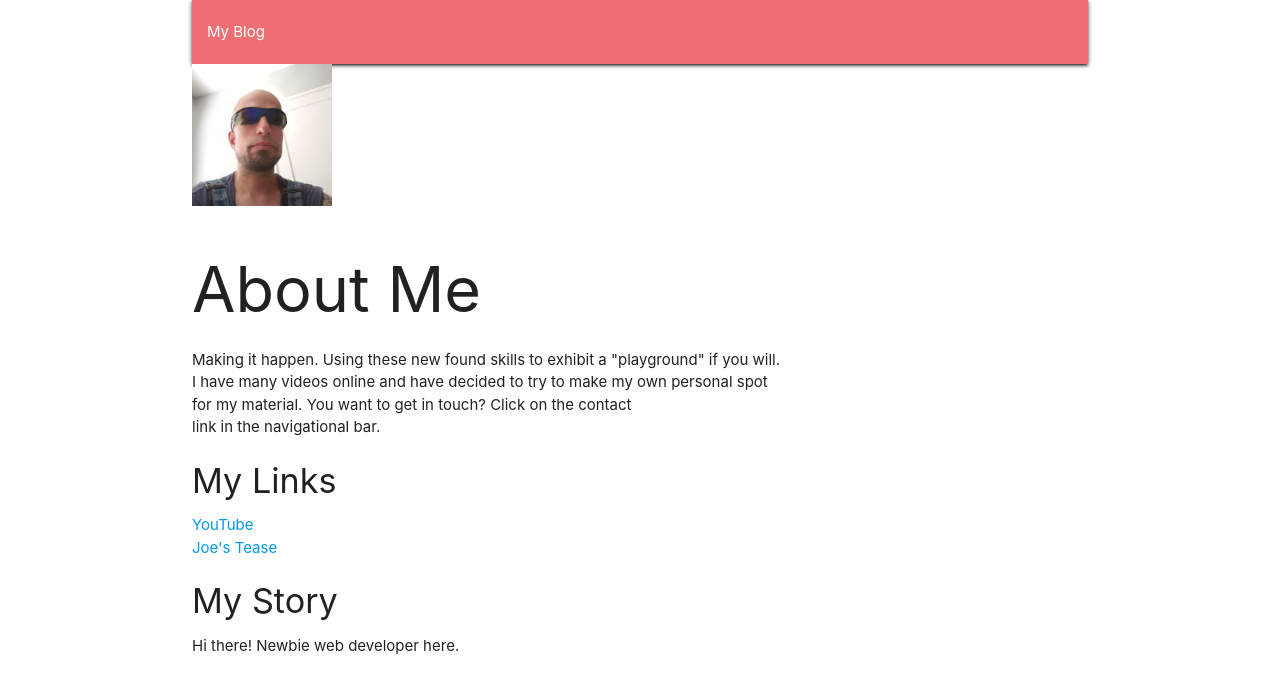
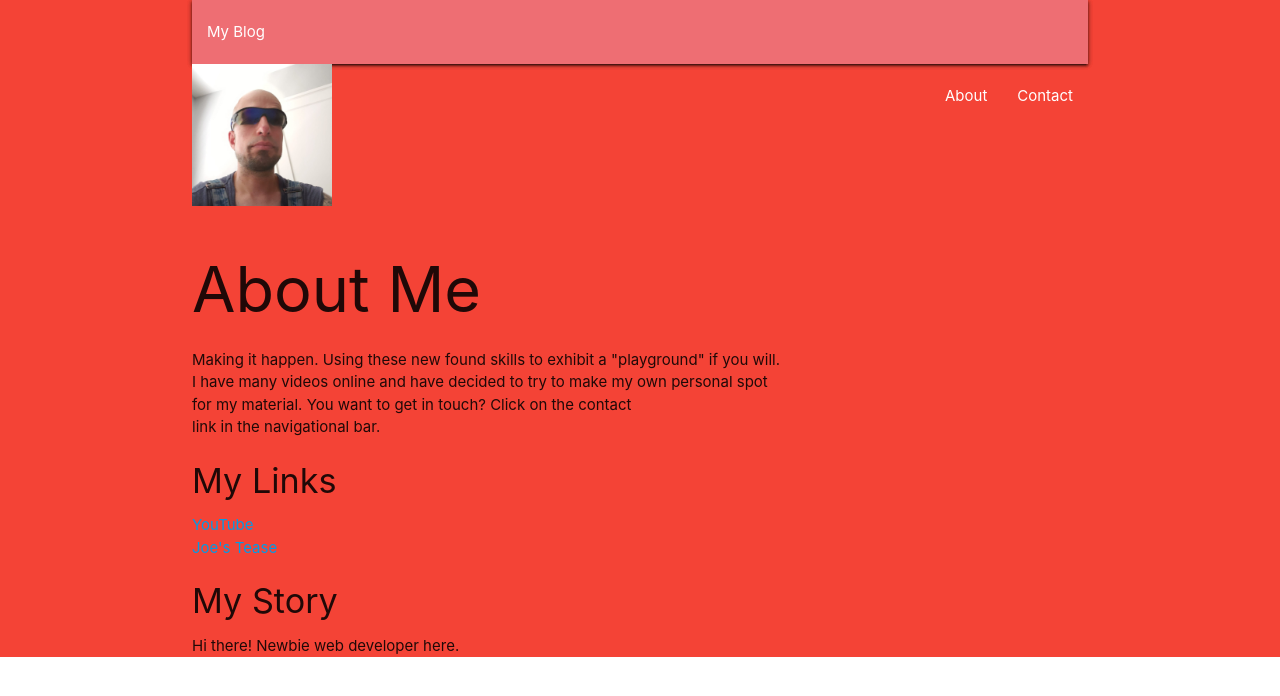
Before and after one commit to MADJakk/MADJakk.github.io, a plain HTML site: page about.html in a window 1280 px wide. Drawn offline with nearby package versions, Linux system fonts and the light colour scheme.

Commit message:
Update about.html

```diff
--- a/about.html
+++ b/about.html
@@ -18,7 +18,7 @@
 
   <body>
 <!-- header -->
-     <div class="nav-wrapper">
+     <div class="nav-wrapper red">
     <div id="header">
       <div class="container">
          <nav class="navbar navbar-default">
```
